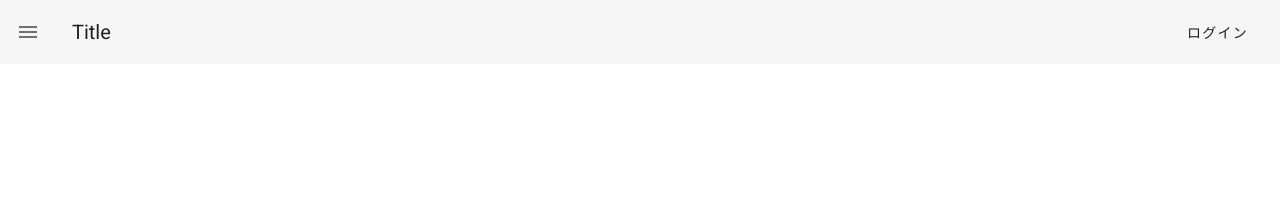
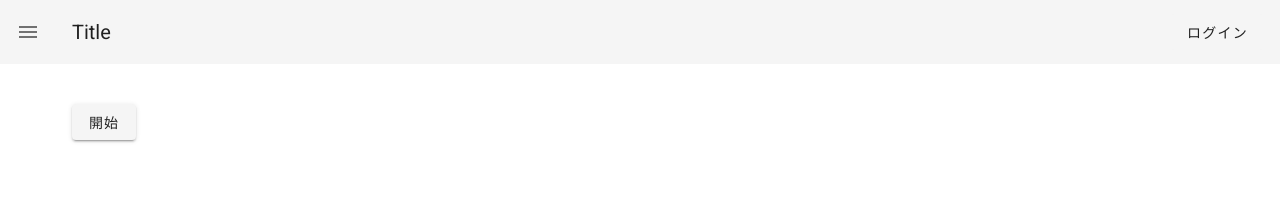
Before and after one commit to kokotakota/nuxt-learning, a Nuxt app: page /auto-reload/refetch in a window 1280 px wide. Before the commit this address had no page. Shown: the top 202 px of the page. Built offline with nearby package versions, Linux system fonts and the light colour scheme.

Commit message:
自動再取得

```diff
--- /dev/null
+++ b/src/pages/auto-reload/refetch.vue
@@ -0,0 +1,39 @@
+<template>
+  <v-container>
+    <v-btn v-if="autoReloadStatus" @click="stopAutoReload">
+      停止
+    </v-btn>
+    <v-btn v-else @click="startAutoReload">
+      開始
+    </v-btn>
+  </v-container>
+</template>
+
+<script>
+export default {
+  data: () => {
+    return {
+      autoReloadStatus: false, // 自動更新中かどうかのフラグ
+      timer: null
+    }
+  },
+  methods: {
+    startAutoReload () {
+      this.autoReloadStatus = true
+      // 指定間隔で自動更新する
+      this.timer = setInterval(
+        this.getData, // ここに更新する処理を入れる
+        60000 // 1分 = 60000ミリ秒
+      )
+    },
+    stopAutoReload () {
+      this.autoReloadStatus = false
+      // 自動取得のタイマーを停止
+      clearInterval(this.timer)
+    },
+    getData () {
+      console.log('更新')
+    }
+  }
+}
+</script>
```
